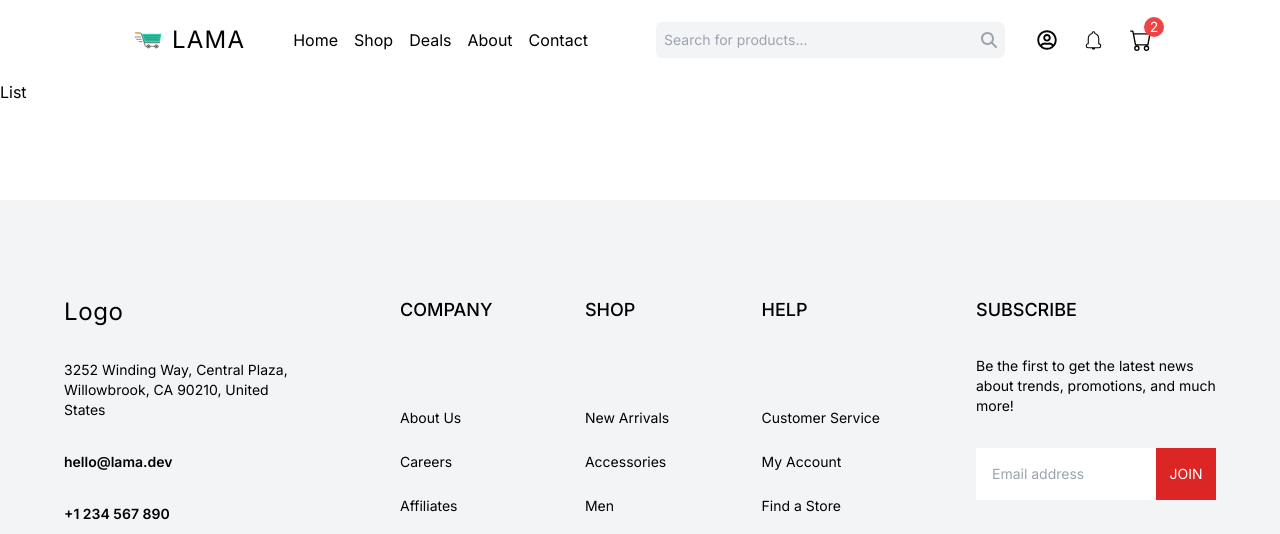
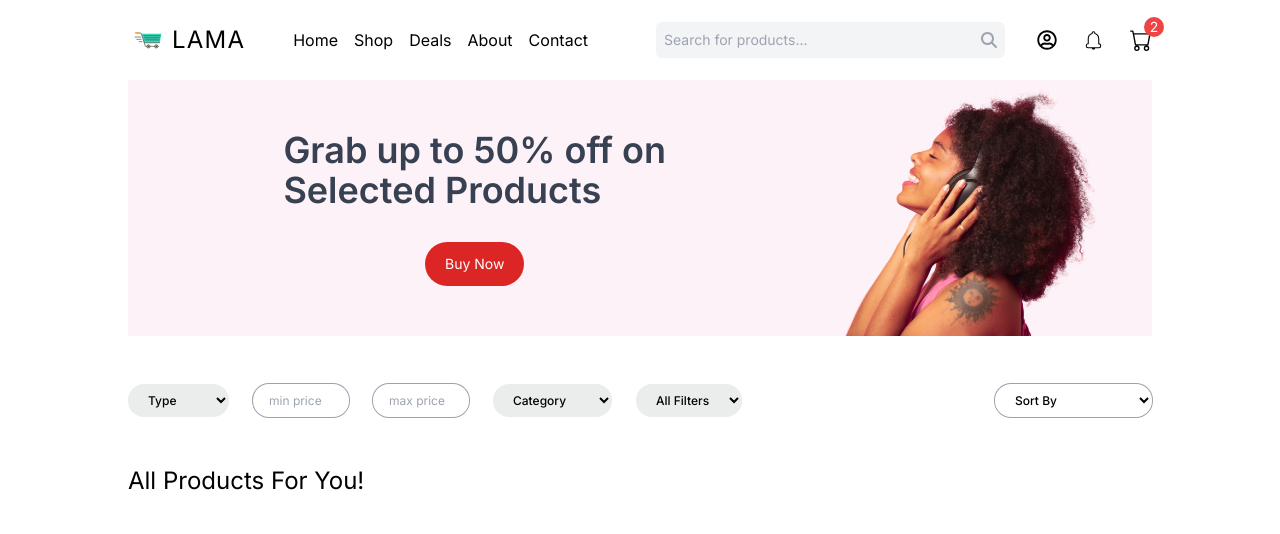
Before and after one commit to Safeya-Yasien/lama-next-ecommerce, a Next.js app: page /list in a window 1280 px wide. Shown: the top 534 px of the page. Built offline with nearby package versions, Linux system fonts and the light colour scheme.

Commit message:
add list page which contain filter and also list of products

```diff
--- a/src/app/list/page.tsx
+++ b/src/app/list/page.tsx
@@ -1,9 +1,40 @@
-import React from 'react'
+import { Filter, ProductList } from "@/components";
+import Image from "next/image";
+import React from "react";
 
 const List = () => {
   return (
-    <div>List</div>
-  )
-}
+    <div className="px-4 md:px-8 lg:px-16 xl:px-32 2xl:px-64">
+      {/* camping */}
+      <div className="hidden bg-pink-50 px-4 sm:flex justify-between h-64">
+        {/* text */}
+        <div className="w-2/3 flex items-center justify-center flex-col gap-8">
+          <h1 className="text-4xl font-semibold text-gray-700">
+            Grab up to 50% off on <br />
+            Selected Products
+          </h1>
+          <button className="rounded-3xl bg-red-600 text-white  px-5 py-3 text-sm w-max">
+            Buy Now
+          </button>
+        </div>
+        {/* img */}
+        <div className="relative w-1/3">
+          <Image src="/woman.png" alt="woman" fill className="object-contain" />
+        </div>
+      </div>
 
-export default List
+      {/* filter */}
+      <div className="mt-12">
+        <Filter />
+      </div>
+
+      {/* products */}
+      <div className="mt-12">
+        <h1 className="text-2xl">All Products For You!</h1>
+        <ProductList />
+      </div>
+    </div>
+  );
+};
+
+export default List;
--- a/src/app/page.tsx
+++ b/src/app/page.tsx
@@ -4,7 +4,7 @@ const HomePage = () => {
   return (
     <>
       <Slider />
-      <div className="mt-24 px-4 md:px-8 lg:px-16 xl:px-32 2xl:px-64">
+      <div className="mt-12 px-4 md:px-8 lg:px-16 xl:px-32 2xl:px-64">
         <h1 className="text-2xl">Featured Products</h1>
         <ProductList />
       </div>
--- /dev/null
+++ b/src/components/Filter.tsx
@@ -0,0 +1,62 @@
+import React from "react";
+
+const Filter = () => {
+  return (
+    <div className="flex items-center justify-between flex-wrap gap-6">
+      {/* left */}
+      <div className="flex gap-6 ">
+        <select
+          name="type"
+          className="py-2 px-4 rounded-2xl text-xs font-medium bg-[#EBEDED] outline-none"
+        >
+          <option>Type</option>
+          <option value="physical">Physical</option>
+          <option value="digital">Digital</option>
+        </select>
+        <input
+          type="text"
+          name="min"
+          placeholder="min price"
+          className="text-xs rounded-2xl p-2 pl-4 w-24 ring-1 ring-gray-400 outline-none"
+        />
+        <input
+          type="text"
+          name="max"
+          placeholder="max price"
+          className="text-xs rounded-2xl p-2 pl-4 w-24 ring-1 ring-gray-400 outline-none"
+        />
+        <select
+          name="cat"
+          className="py-2 px-4 rounded-2xl text-xs font-medium bg-[#EBEDED] outline-none"
+        >
+          <option>Category</option>
+          <option value="">New Arrival</option>
+          <option value="">Popular</option>
+        </select>
+        <select
+          name=""
+          id=""
+          className="py-2 px-4 rounded-2xl text-xs font-medium bg-[#EBEDED] outline-none"
+        >
+          <option>All Filters</option>
+        </select>
+      </div>
+      {/* right */}
+      <div>
+        <select
+          name="sort"
+          id=""
+          className="py-2 px-4 rounded-2xl text-xs font-medium bg-white ring-1 ring-gray-400"
+        >
+          <option>Sort By</option>
+          <option value="asc price">Price (low to high)</option>
+          <option value="desc price">Price (high to low)</option>
+          <option value="asc lastUpdated">Newest</option>
+          <option value="desc lastUpdated">Oldest</option>
+        </select>
+      </div>
+    </div>
+  );
+};
+
+export default Filter;
--- a/src/components/index.ts
+++ b/src/components/index.ts
@@ -1,6 +1,7 @@
 import Slider from "./Slider";
 import ProductList from "./ProductList";
 import CategoryList from "./CategoryList";
+import Filter from "./Filter";
 
 
-export {Slider, ProductList, CategoryList}
+export {Slider, ProductList, CategoryList, Filter}
```
